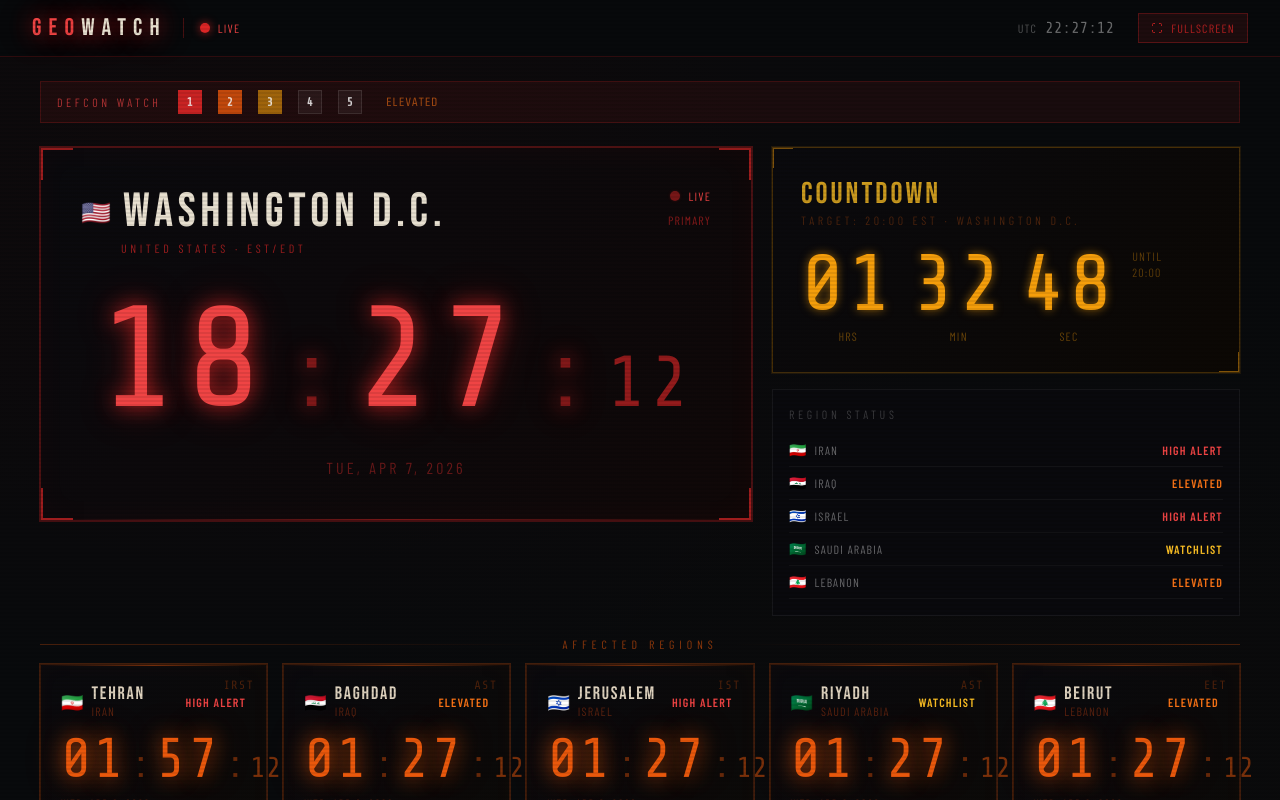
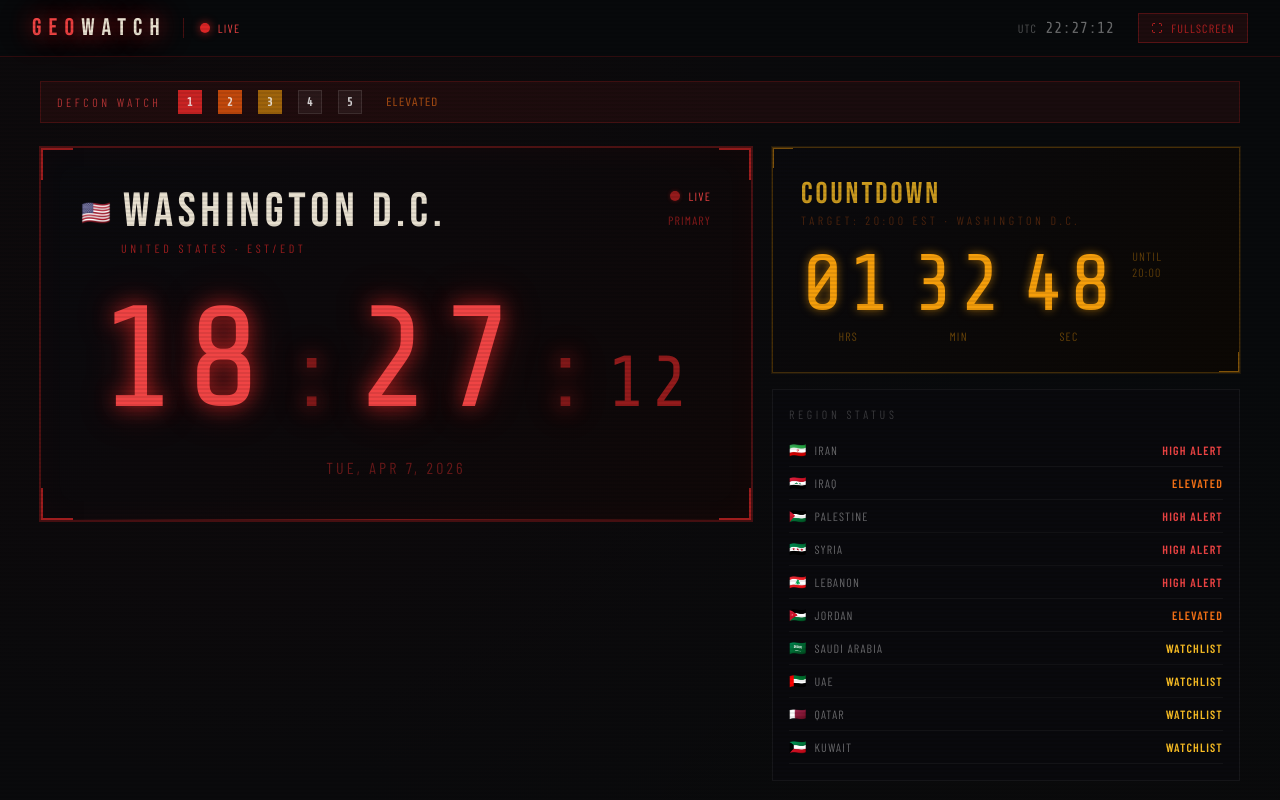
Before and after one commit to gassy01/geopolitical-clock, a React (Vite) app: page / in a window 1280 px wide. Shown: the top 800 px of the page. Built offline with nearby package versions, Linux system fonts and the light colour scheme; a web font is replaced by a local one.

Commit message:
Add UAE, Qatar, Kuwait, Syria, Jordan and rename Israel to Palestine

```diff
--- a/src/App.jsx
+++ b/src/App.jsx
@@ -33,14 +33,44 @@ const SECONDARY_ZONES = [
     statusColor: "text-orange-500",
   },
   {
-    id: "israel",
+    id: "palestine",
     label: "JERUSALEM",
-    sublabel: "ISRAEL",
+    sublabel: "PALESTINE",
     timezone: "Asia/Jerusalem",
-    abbr: "IST",
-    flag: "🇮🇱",
+    abbr: "EET",
+    flag: "🇵🇸",
     status: "HIGH ALERT",
     statusColor: "text-red-500",
+  },
+  {
+    id: "syria",
+    label: "DAMASCUS",
+    sublabel: "SYRIA",
+    timezone: "Asia/Damascus",
+    abbr: "EET",
+    flag: "🇸🇾",
+    status: "HIGH ALERT",
+    statusColor: "text-red-500",
+  },
+  {
+    id: "lebanon",
+    label: "BEIRUT",
+    sublabel: "LEBANON",
+    timezone: "Asia/Beirut",
+    abbr: "EET",
+    flag: "🇱🇧",
+    status: "HIGH ALERT",
+    statusColor: "text-red-500",
+  },
+  {
+    id: "jordan",
+    label: "AMMAN",
+    sublabel: "JORDAN",
+    timezone: "Asia/Amman",
+    abbr: "EET",
+    flag: "🇯🇴",
+    status: "ELEVATED",
+    statusColor: "text-orange-500",
   },
   {
     id: "saudi",
@@ -53,14 +83,34 @@ const SECONDARY_ZONES = [
     statusColor: "text-amber-400",
   },
   {
-    id: "lebanon",
-    label: "BEIRUT",
-    sublabel: "LEBANON",
-    timezone: "Asia/Beirut",
-    abbr: "EET",
-    flag: "🇱🇧",
-    status: "ELEVATED",
-    statusColor: "text-orange-500",
+    id: "uae",
+    label: "ABU DHABI",
+    sublabel: "UAE",
+    timezone: "Asia/Dubai",
+    abbr: "GST",
+    flag: "🇦🇪",
+    status: "WATCHLIST",
+    statusColor: "text-amber-400",
+  },
+  {
+    id: "qatar",
+    label: "DOHA",
+    sublabel: "QATAR",
+    timezone: "Asia/Qatar",
+    abbr: "AST",
+    flag: "🇶🇦",
+    status: "WATCHLIST",
+    statusColor: "text-amber-400",
+  },
+  {
+    id: "kuwait",
+    label: "KUWAIT CITY",
+    sublabel: "KUWAIT",
+    timezone: "Asia/Kuwait",
+    abbr: "AST",
+    flag: "🇰🇼",
+    status: "WATCHLIST",
+    statusColor: "text-amber-400",
   },
 ];
 
```
